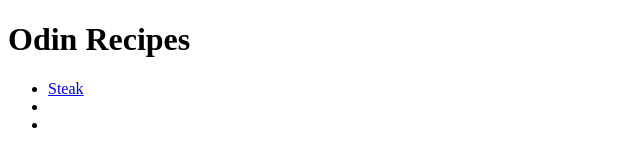
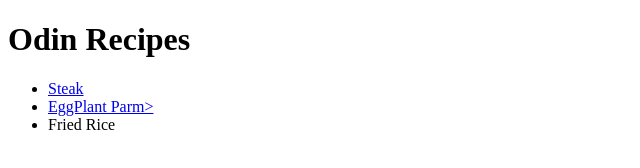
Before and after one commit to montymalik/odin-recipes, a plain HTML site: page index.html in a window 1280 px wide. Shown: the whole page, without its empty margins (0-640 px from the left). Drawn offline with Linux system fonts and the light colour scheme.

Commit message:
Added verbage to front page links

```diff
--- a/index.html
+++ b/index.html
@@ -10,7 +10,7 @@
  <h1>Odin Recipes</h1>
  <ul>
     <li><a href="recipes/steak.html">Steak</a></li>
-    <li><a href="recipes/EggplantParm.html"></a></li>
-    <li><a href="recipes/FriedRice.html"></a></li>
+    <li><a href="recipes/EggplantParm.html">EggPlant Parm></a></li>
+    <li><a href="recipes/FriedRice.html"></a>Fried Rice</li>
 </body>
 </html>
```
